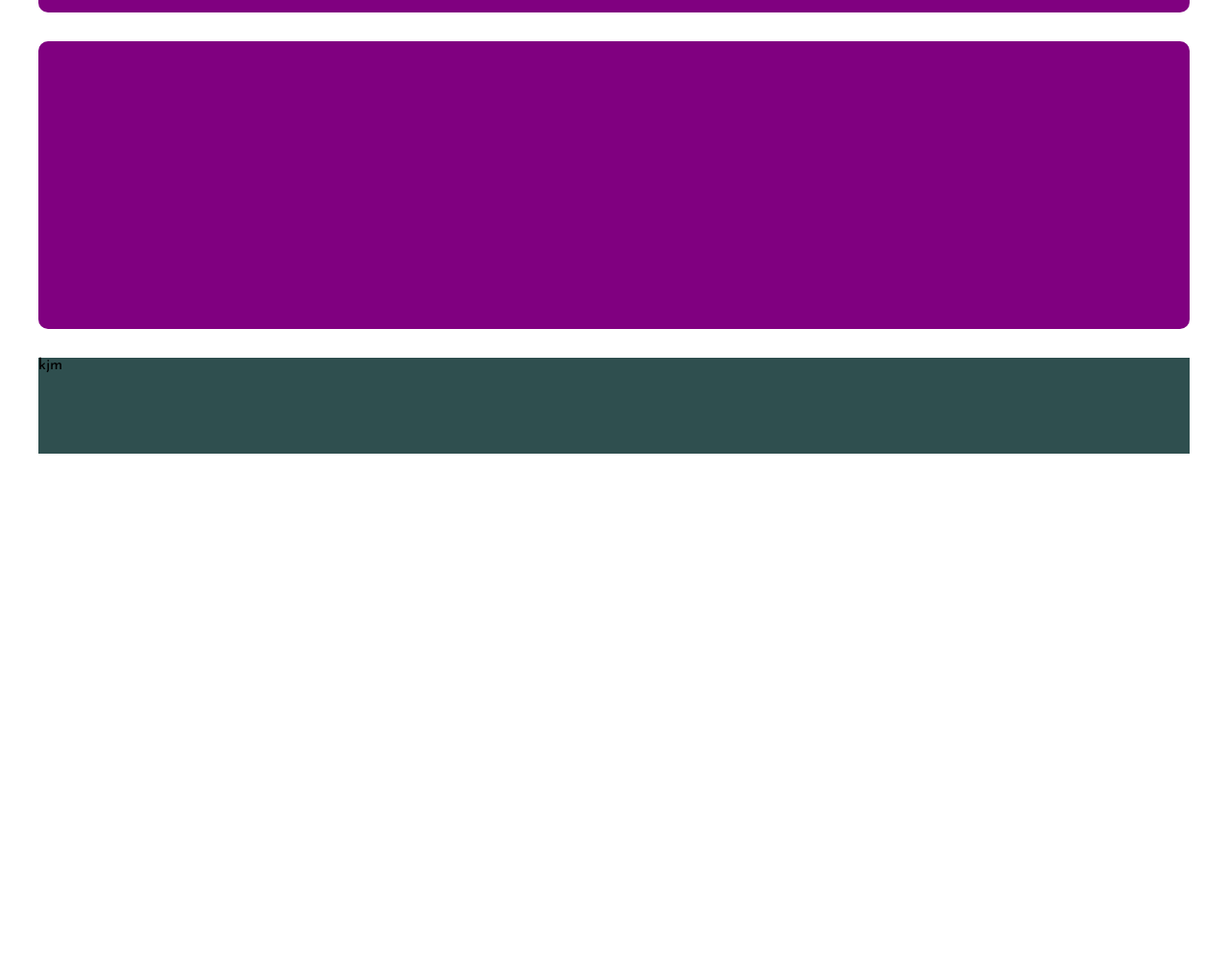
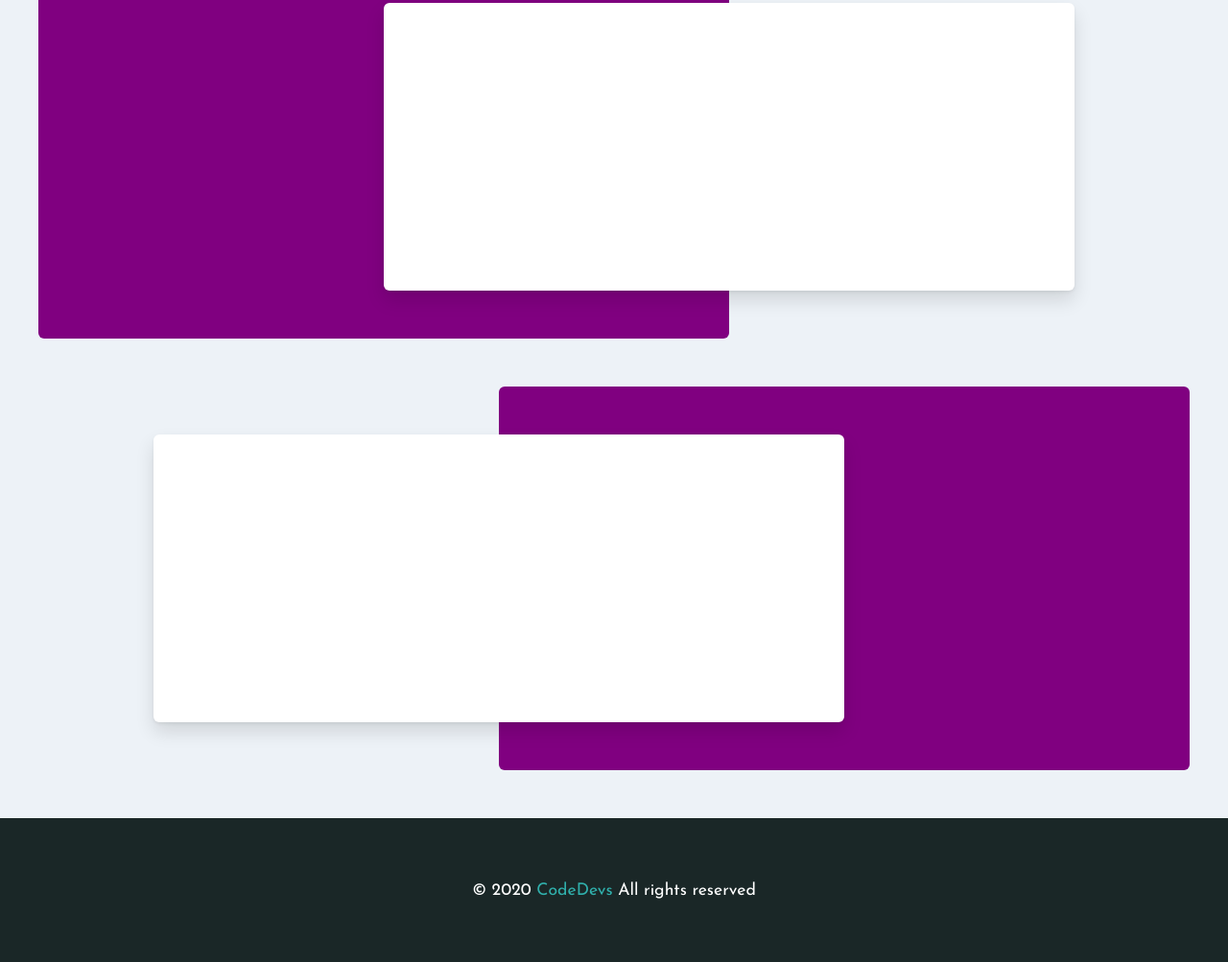
Before and after one commit to OrekuD/gatsby-web-developer-portfolio, a Gatsby site: page / in a window 1280 px wide. Shown: the part 1652-2655 px from the top of the page at 96% size. Before the commit the page ends 2125 px from the top, so only its background shows below. Built offline with nearby package versions, Linux system fonts and the light colour scheme; Gatsby itself is replaced by a stand-in of ours.

Commit message:
Add projects component

```diff
--- a/src/components/Footer/Footer.js
+++ b/src/components/Footer/Footer.js
@@ -1,6 +1,13 @@
 import React from "react"
 import "./Footer.scss"
 
-const Footer = () => <footer> kjm </footer>
+const Footer = () => (
+  <footer>
+    <p>
+      &copy; {new Date().getFullYear()} <span> CodeDevs </span> All rights
+      reserved
+    </p>
+  </footer>
+)
 
 export default Footer
--- a/src/components/Footer/Footer.scss
+++ b/src/components/Footer/Footer.scss
@@ -1,4 +1,17 @@
 footer {
-  height: 100px;
-  background-color: darkslategray;
+  height: 150px;
+  background-color: rgb(26, 39, 39);
+  display: flex;
+  flex-direction: column;
+  align-items: center;
+  justify-content: center;
+  color: white;
+
+  p {
+    font-size: 1.1rem;
+
+    span {
+      color: #30b0ac;
+    }
+  }
 }
--- a/src/components/Header/header.js
+++ b/src/components/Header/header.js
@@ -9,10 +9,10 @@ const Header = () => (
       Portfolio<span>.</span>
     </h3>
     <div>
-      <Link>Home</Link>
-      <Link>About</Link>
+      <Link to="/">Home</Link>
+      <Link to="/about">About</Link>
       <Link to="/projects">Projects</Link>
-      <Link>Contact</Link>
+      <Link to="/contact">Contact</Link>
     </div>
   </header>
 )
--- a/src/components/Layout/Layout.js
+++ b/src/components/Layout/Layout.js
@@ -6,9 +6,11 @@ import "./Layout.scss"
 
 const Layout = ({ children }) => {
   return (
-    <div className="layout-container">
-      <Header />
-      {children}
+    <div>
+      <div className="layout-container">
+        <Header />
+        {children}
+      </div>
       <Footer />
     </div>
   )
--- a/src/components/Layout/Layout.scss
+++ b/src/components/Layout/Layout.scss
@@ -17,6 +17,7 @@ body {
   display: flex;
   flex-direction: column;
   padding: 0 40px;
+  background-color: #edf2f7;
 }
 
 a {
--- a/src/components/Project/Project.js
+++ b/src/components/Project/Project.js
@@ -1,8 +1,14 @@
 import React from "react"
 import "./Project.scss"
 
-const Project = ({ project }) => {
-  return <div className="project-container"></div>
+const Project = ({ project, index }) => {
+  return (
+    <div className={`project-container ${index % 2 === 1 ? "right" : ""}`}>
+      <div
+        className={`project-content ${index % 2 === 1 ? "right-content" : ""}`}
+      ></div>
+    </div>
+  )
 }
 
 export default Project
--- a/src/components/Project/Project.scss
+++ b/src/components/Project/Project.scss
@@ -1,6 +1,29 @@
 .project-container {
-  height: 300px;
-  border-radius: 10px;
+  height: 400px;
+  width: 60%;
+  border-radius: 6px;
   background: purple;
-  margin-bottom: 30px;
+  margin-bottom: 50px;
+  padding: 0;
+  position: relative;
+
+  .project-content {
+    position: absolute;
+    height: 300px;
+    width: 100%;
+    bottom: 50px;
+    left: 50%;
+    border-radius: 6px;
+    background: white;
+    box-shadow: 0 1.7px 3.4px rgba(0, 0, 0, 0.06),
+      0 10px 19px rgba(0, 0, 0, 0.12);
+  }
+
+  .right-content {
+    left: -50%;
+  }
 }
+
+.right {
+  margin-left: auto;
+}
--- a/src/components/Projects/Projects.js
+++ b/src/components/Projects/Projects.js
@@ -12,7 +12,7 @@ const Projects = ({ title, projects }) => {
       <Title name={title} />
       <div>
         {projects.map((project, index) => (
-          <Project key={index} project={project} />
+          <Project key={index} project={project} index={index} />
         ))}
       </div>
     </div>
--- a/src/components/Title/Title.scss
+++ b/src/components/Title/Title.scss
@@ -10,7 +10,7 @@
   }
   span {
     height: 3px;
-    width: 100px;
+    width: 80px;
     background-color: #30b0ac;
     display: block;
     align-self: center;
```
Also changed, not shown: src/pages/about.js (added, +12 -0 lines), src/pages/contact.js (added, +12 -0 lines).
